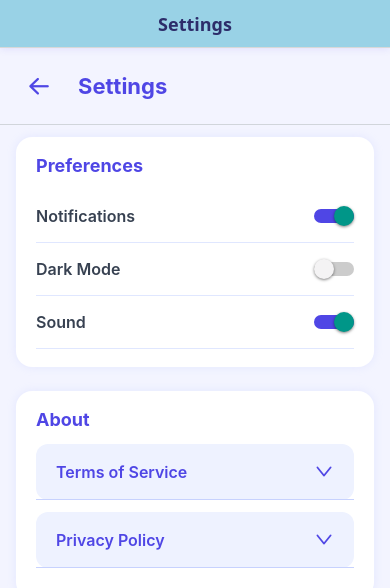
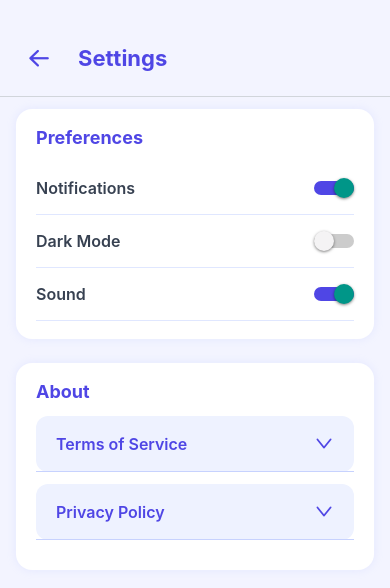
Before and after one commit to Geawn/BiKa, a React Native app: screen /SettingsScreen in a window 390 px wide. Shown: the top 588 px of the page. Built offline with nearby package versions, Linux system fonts and the light colour scheme.

Commit message:
fix all only delete left

```diff
--- a/App.js
+++ b/App.js
@@ -144,9 +144,9 @@ export default function App() {
       <Provider store={store}>
         <NavigationContainer>
           <Stack.Navigator
-            initialRouteName={isFirstLaunch ? "Onboarding" : "Splash"} // bật dòng này, tắt dòng dưới để bật login log out
-            //   initialRouteName="MainApp"
+            initialRouteName={isFirstLaunch ? "Onboarding" : "Splash"}
             screenOptions={{
+              headerShown: false,
               headerStyle: {
                 backgroundColor: '#99D2E6',
                 height: 48,
@@ -243,9 +243,9 @@ export default function App() {
               name="TaskDetail"
               component={TaskDetailScreen}
               options={{
+                headerShown: false,
                 title: 'Chi tiết Task',
                 headerLeft: () => null,
-                headerShown: true
               }}
             />
             <Stack.Screen
--- a/screens/CreateAssignmentScreen.js
+++ b/screens/CreateAssignmentScreen.js
@@ -234,8 +234,18 @@ export default function CreateAssignmentScreen({ navigation }) {
 }
 
 const styles = StyleSheet.create({
-  container: { flex: 1, backgroundColor: '#f3f4ff', padding: 16 },
-  backBtn: { marginBottom: 20, padding: 4, alignSelf: 'flex-start' },
+  container: {
+    flex: 1,
+    backgroundColor: '#f3f4ff',
+    padding: 16,
+    paddingTop: 50,
+  },
+  backBtn: {
+    marginBottom: 20,
+    padding: 4,
+    alignSelf: 'flex-start',
+    marginTop: 10,
+  },
   header: { fontSize: 28, fontWeight: '700', color: '#4f46e5', marginBottom: 24 },
   label: { fontWeight: '600', color: '#4f46e5', marginBottom: 8, fontSize: 16 },
   required: { color: '#ef4444' },
--- a/screens/CreateTaskScreen.js
+++ b/screens/CreateTaskScreen.js
@@ -56,8 +56,8 @@ export default function CreateTaskScreen({ navigation, route }) {
   };
 
   const handleCreateTask = async () => {
-    if (!title.trim() || !assignee.trim()) {
-      Alert.alert('Lỗi', 'Vui lòng điền đầy đủ các trường bắt buộc.');
+    if (!title.trim() || !assignee.trim() || !description.trim() || !startDate || !endDate) {
+      Alert.alert('Lỗi', 'Vui lòng điền đầy đủ tất cả các trường bắt buộc.');
       return;
     }
     setIsSubmitting(true);
@@ -261,13 +261,22 @@ export default function CreateTaskScreen({ navigation, route }) {
 }
 
 const styles = StyleSheet.create({
-  container: { flex: 1, backgroundColor: '#f3f4ff', padding: 16 },
-  backBtn: { marginBottom: 16 },
+  container: {
+    flex: 1,
+    backgroundColor: '#f3f4ff',
+    padding: 16,
+    paddingTop: 50,
+  },
+  backBtn: {
+    marginBottom: 16,
+    marginTop: 10,
+  },
   header: { fontSize: 26, fontWeight: '700', color: '#4f46e5', marginBottom: 24 },
   label: { fontWeight: '600', color: '#4f46e5', marginBottom: 6 },
   input: {
     backgroundColor: '#e0e7ff',
     borderRadius: 12,
+
     paddingHorizontal: 14,
     paddingVertical: 10,
     fontSize: 16,
--- a/screens/EditProfileScreen.js
+++ b/screens/EditProfileScreen.js
@@ -26,7 +26,7 @@ const EditProfileScreen = ({ navigation }) => {
       const token = await AsyncStorage.getItem('token');
       if (!token) throw new Error('Token missing');
       const response = await fetch(API_ENDPOINTS.USER_PROFILE, {
-        headers: { Authorization: `Bearer ${token}` },
+        headers: { Authorization: `Token ${token}` },
       });
       if (!response.ok) throw new Error('Failed to fetch profile');
       const data = await response.json();
@@ -51,18 +51,18 @@ const EditProfileScreen = ({ navigation }) => {
       const response = await fetch(API_ENDPOINTS.USER_PROFILE, {
         method: 'PUT',
         headers: {
-          Authorization: `Bearer ${token}`,
+          Authorization: `Token ${token}`,
           'Content-Type': 'application/json',
         },
         body: JSON.stringify({
           first_name: firstName.trim(),
-          last_name: lastName.trim(),
+          last_name: lastName.trim()
         }),
       });
 
-      const responseData = await response.json();
       if (!response.ok) {
-        throw new Error(responseData.message || 'Không thể cập nhật thông tin');
+        const errorData = await response.json();
+        throw new Error(errorData.message || 'Không thể cập nhật thông tin');
       }
 
       Alert.alert('Thành công', 'Cập nhật thông tin thành công', [
@@ -120,7 +120,11 @@ const EditProfileScreen = ({ navigation }) => {
 };
 
 const styles = StyleSheet.create({
-  container: { flex: 1, backgroundColor: '#f3f4ff' },
+  container: {
+    flex: 1,
+    backgroundColor: '#f3f4ff',
+    paddingTop: 40,
+  },
   header: {
     flexDirection: 'row',
     alignItems: 'center',
@@ -128,6 +132,7 @@ const styles = StyleSheet.create({
     paddingVertical: 16,
     borderBottomColor: '#c7d2fe',
     borderBottomWidth: 1,
+    marginBottom: 20,
   },
   backBtn: { padding: 8, marginRight: 16 },
   headerTitle: { fontSize: 22, fontWeight: '700', color: '#4f46e5' },
--- a/screens/FolderScreen.js
+++ b/screens/FolderScreen.js
@@ -178,7 +178,13 @@ export default function FolderScreen({ navigation, route }) {
 }
 
 const styles = StyleSheet.create({
-  container: { flex: 1, backgroundColor: '#f3f4ff', paddingHorizontal: 16, paddingTop: 16 },
+  container: {
+    flex: 1,
+    backgroundColor: '#f3f4ff',
+    paddingHorizontal: 16,
+    paddingTop: 16,
+    paddingBottom: 80  // Add bottom padding
+  },
   headerRow: { flexDirection: 'row', justifyContent: 'space-between', alignItems: 'center', marginBottom: 20 },
   title: { fontSize: 24, fontWeight: '700', color: '#4f46e5' },
   headerActions: { flexDirection: 'row', alignItems: 'center' },
--- a/screens/HomeScreen.js
+++ b/screens/HomeScreen.js
@@ -292,7 +292,11 @@ const HomeScreen = ({ navigation }) => {
 };
 
 const styles = StyleSheet.create({
-  container: { flex: 1, backgroundColor: '#f3f4ff' },
+  container: {
+    flex: 1,
+    backgroundColor: '#f3f4ff',
+    paddingBottom: 80, // Add padding for tab navigator
+  },
   loadingContainer: { flex: 1, justifyContent: 'center', alignItems: 'center' },
   header: {
     flexDirection: 'row',
@@ -420,6 +424,7 @@ const styles = StyleSheet.create({
   recentContainer: {
     flex: 1,
     marginHorizontal: 12,
+    marginBottom: 20, // Add margin bottom
   },
   recentHeader: {
     flexDirection: 'row',
--- a/screens/SettingsScreen.js
+++ b/screens/SettingsScreen.js
@@ -158,6 +158,7 @@ const styles = StyleSheet.create({
   container: {
     flex: 1,
     backgroundColor: '#f3f4ff',
+    paddingTop: 20,
   },
   header: {
     flexDirection: 'row',
--- a/screens/TaskDetailScreen.js
+++ b/screens/TaskDetailScreen.js
@@ -235,6 +235,13 @@ export default function TaskDetailScreen({ route, navigation }) {
           </View>
         </View>
 
+        {task.assignment_data && (
+          <View style={styles.row}>
+            <Text style={styles.label}>Assignment:</Text>
+            <Text style={styles.assignmentText}>{task.assignment_data.title}</Text>
+          </View>
+        )}
+
         <View style={styles.row}>
           <Text style={styles.label}>Assigned to:</Text>
           <TextInput style={styles.input} value={assignedTo} editable={false} />
@@ -368,6 +375,7 @@ const styles = StyleSheet.create({
   screen: {
     flex: 1,
     backgroundColor: '#f3f4ff',
+    paddingTop: 50,
   },
   loadingContainer: {
     flex: 1,
@@ -391,6 +399,7 @@ const styles = StyleSheet.create({
     backgroundColor: '#eef2ff',
     borderBottomWidth: 1,
     borderBottomColor: '#c7d2fe',
+    marginTop: 10,
   },
   backButton: {
     marginRight: 12,
@@ -572,4 +581,11 @@ const styles = StyleSheet.create({
     textAlign: 'center',
     fontSize: 16,
   },
+  assignmentText: {
+    flex: 1,
+    color: '#4f46e5',
+    fontSize: 15,
+    fontWeight: '500',
+    fontStyle: 'italic',
+  },
 });
--- a/screens/TaskScreen.js
+++ b/screens/TaskScreen.js
@@ -52,6 +52,7 @@ export default function TaskScreen() {
       const userStr = await AsyncStorage.getItem('user');
       if (!token || !userStr) return;
       const user = JSON.parse(userStr);
+      console.log('Current user role:', user.role);
       let params;
       if (user.role === 'student') {
           params = {
@@ -61,6 +62,7 @@ export default function TaskScreen() {
             ordering: 'start',
             search: '',
           };
+          console.log('Student request params:', params);
       }
       else if (user.role === 'lecturer') {
           params = {
@@ -70,6 +72,7 @@ export default function TaskScreen() {
             ordering: 'start',
             search: '',
           };
+          console.log('Lecturer request params:', params);
       }
       else {
           params = {
@@ -77,6 +80,7 @@ export default function TaskScreen() {
             ordering: 'start',
             search: '',
           }
+          console.log('Other role request params:', params);
       }
       const queryString = Object.entries(params)
         .map(([key, val]) => `${key}=${encodeURIComponent(val)}`)
@@ -134,15 +138,6 @@ export default function TaskScreen() {
           <Feather name="filter" size={24} color="#4f46e5" />
           <Text style={styles.sortText}>{sortAsc ? 'A-Z' : 'Z-A'}</Text>
         </TouchableOpacity>
-        {/* Nếu không phải student mới hiện nút thêm task */}
-        {role !== 'student' && (
-          <TouchableOpacity
-            style={{ marginLeft: 16 }}
-            onPress={() => navigation.navigate('CreateTaskScreen')}
-          >
-            <Feather name="plus-circle" size={28} color="#4f46e5" />
-          </TouchableOpacity>
-        )}
       </View>
       {loading ? (
         <View style={styles.loadingContainer}>
@@ -170,6 +165,9 @@ export default function TaskScreen() {
               >
                 <View style={styles.taskItem}>
                   <Text style={styles.taskTitle}>{item.title}</Text>
+                  {item.assignment_data && (
+                    <Text style={styles.assignmentTitle}>Assignment: {item.assignment_data.title}</Text>
+                  )}
                   {item.description ? <Text style={styles.taskDesc}>{item.description}</Text> : null}
                 </View>
               </TouchableOpacity>
@@ -185,7 +183,13 @@ export default function TaskScreen() {
 }
 
 const styles = StyleSheet.create({
-  container: { flex: 1, backgroundColor: '#f3f4ff', paddingHorizontal: 16, paddingTop: 24 },
+  container: {
+    flex: 1,
+    backgroundColor: '#f3f4ff',
+    paddingHorizontal: 16,
+    paddingTop: 24,
+    paddingBottom: 80  // Add bottom padding
+  },
   headerRow: {
     flexDirection: 'row',
     justifyContent: 'flex-start', // chỉnh lại để nút thêm task không bị đẩy quá xa
@@ -245,6 +249,12 @@ const styles = StyleSheet.create({
     fontSize: 14,
     color: '#6b7280',
   },
+  assignmentTitle: {
+    fontSize: 14,
+    color: '#4f46e5',
+    marginBottom: 6,
+    fontStyle: 'italic',
+  },
   separator: {
     height: 10,
   },
--- a/screens/UserScreen.js
+++ b/screens/UserScreen.js
@@ -17,8 +17,12 @@ const UserScreen = ({ navigation }) => {
   const [loading, setLoading] = useState(true);
 
   useEffect(() => {
-    fetchUserProfile();
-  }, []);
+    const unsubscribe = navigation.addListener('focus', () => {
+      fetchUserProfile();
+    });
+
+    return unsubscribe;
+  }, [navigation]);
 
   const fetchUserProfile = async () => {
     try {
@@ -81,6 +85,7 @@ const UserScreen = ({ navigation }) => {
         </Text>
         <Text style={styles.email}>{userData?.email || ''}</Text>
         <Text style={styles.role}>{userData?.role || ''}</Text>
+        <Text style={styles.userId}>ID: {userData?.id || 'N/A'}</Text>
       </View>
 
       <View style={styles.menuSection}>
@@ -120,6 +125,7 @@ const styles = StyleSheet.create({
     padding: 24,
     backgroundColor: '#f3f4ff',
     flexGrow: 1,
+    paddingTop: 40,
   },
   loadingContainer: {
     flex: 1,
@@ -173,6 +179,11 @@ const styles = StyleSheet.create({
     color: '#64748b',
     textTransform: 'capitalize',
   },
+  userId: {
+    fontSize: 14,
+    color: '#64748b',
+    marginTop: 4,
+  },
   menuSection: {
     borderTopWidth: 1,
     borderTopColor: '#c7d2fe',
```
Also changed, not shown: screens/AssignmentDetailScreen.js (+23 -9 lines).
